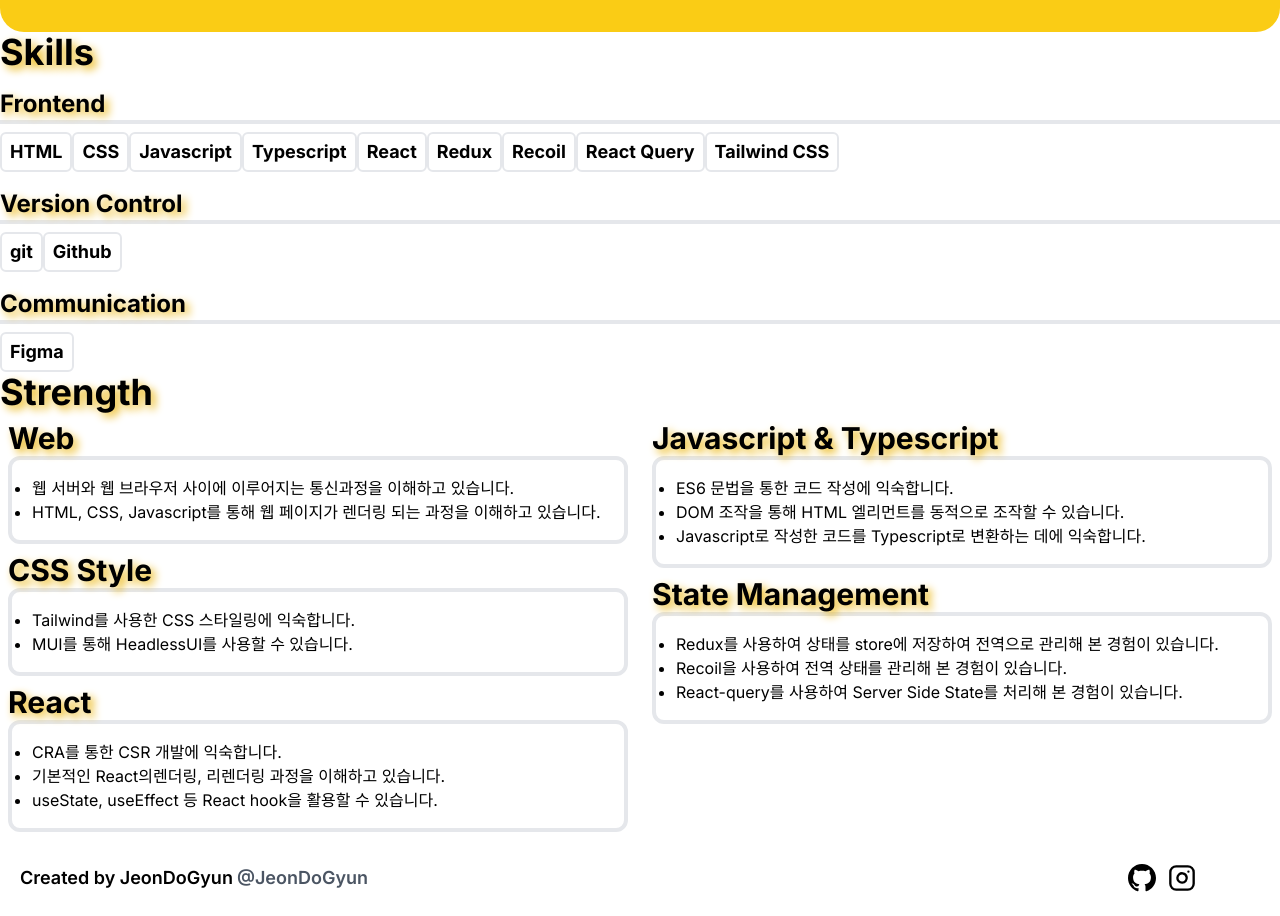
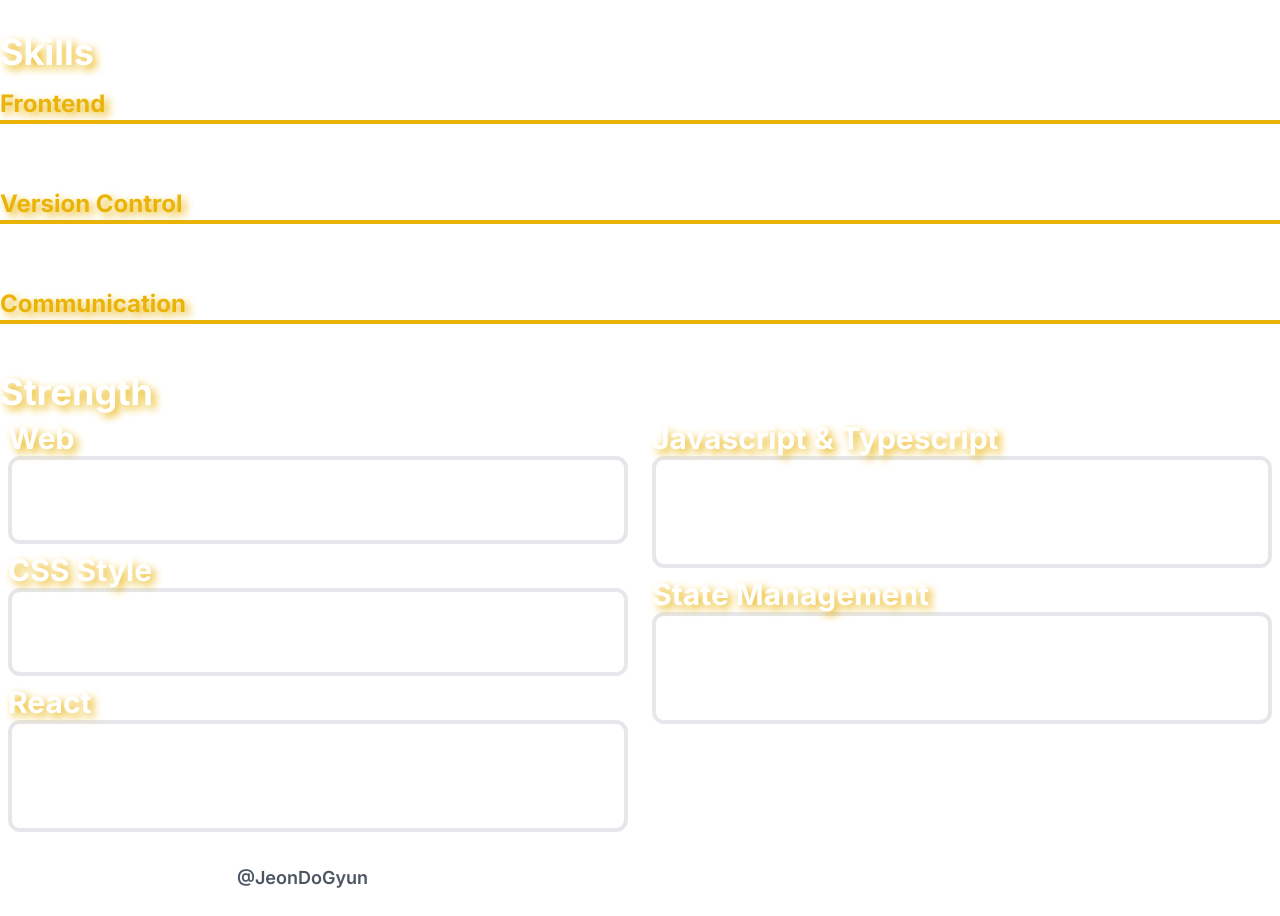
Before and after one commit to JeonDoGyun/NextJS_portfolio, a Next.js app: page / in a window 1280 px wide. Shown: the part 1640-2556 px from the top of the page. Built offline with nearby package versions, Linux system fonts and the light colour scheme.

Commit message:
style: dark모드 삭제로 인한 스타일 변경

```diff
--- a/src/app/components/Footer.tsx
+++ b/src/app/components/Footer.tsx
@@ -5,7 +5,7 @@
   return (
     <footer className="body-font w-[95vw]">
       <div className="container mx-auto py-6 px-5 flex flex-wrap flex-col sm:flex-row font-semibold">
-        <p className="text-lg text-center sm:text-left">
+        <p className="text-lg text-center sm:text-left text-white">
           Created by JeonDoGyun
           <Link
             href="https://github.com/JeonDoGyun"
@@ -17,7 +17,10 @@
           </Link>
         </p>
         <span className="inline-flex sm:ml-auto sm:mt-0 mt-2 justify-center sm:justify-start">
-          <Link href="https://github.com/JeonDoGyun" className="ml-3">
+          <Link
+            href="https://github.com/JeonDoGyun"
+            className="ml-3 text-white"
+          >
             <svg
               fill="currentColor"
               stroke="currentColor"
@@ -33,7 +36,10 @@
               />
             </svg>
           </Link>
-          <Link href="https://www.instagram.com/j_dgn08/" className="ml-3">
+          <Link
+            href="https://www.instagram.com/j_dgn08/"
+            className="ml-3 text-white"
+          >
             <svg
               fill="none"
               stroke="currentColor"
--- a/src/app/components/GNB.tsx
+++ b/src/app/components/GNB.tsx
@@ -8,26 +8,28 @@
       <div className="container mx-auto flex flex-wrap py-5 flex-col md:flex-row items-center">
         <Link
           href="/"
-          className="flex title-font font-semibold items-center text-yellow-500 mb-4 md:mb-0"
+          className="flex title-font font-semibold items-center mb-4 md:mb-0"
         >
-          <span className="ml-3 text-2xl">My Portfolio</span>
+          <span className="ml-3 text-2xl hover:text-yellow-400">
+            My Portfolio
+          </span>
         </Link>
         <nav className="md:ml-auto flex flex-wrap items-center font-semibold text-lg justify-center">
           <Link
             href="/"
-            className="mr-5 hover:text-yellow-700 hover:border-b-2 border-b-yellow-700"
+            className="mr-5 hover:text-yellow-400 hover:border-b-2 border-b-yellow-400"
           >
             Home
           </Link>
           <Link
             href="/projects"
-            className="mr-5 hover:text-yellow-700 hover:border-b-2 border-b-yellow-700"
+            className="mr-5 hover:text-yellow-400 hover:border-b-2 border-b-yellow-400"
           >
             Projects
           </Link>
           <Link
             href="/contact"
-            className="mr-5 hover:text-yellow-700 hover:border-b-2 border-b-yellow-700"
+            className="mr-5 hover:text-yellow-400 hover:border-b-2 border-b-yellow-400"
           >
             Contacts
           </Link>
--- a/src/app/components/Tag.tsx
+++ b/src/app/components/Tag.tsx
@@ -1,6 +1,5 @@
 "use client";
 
-import { useTheme } from "next-themes";
 import { ReactNode } from "react";
 
 interface TagProps {
@@ -8,15 +7,8 @@
 }
 
 const Tag = ({ children }: TagProps) => {
-  const { theme } = useTheme();
-  const hoverColorInfo =
-    theme === "dark"
-      ? "hover:bg-white hover:text-black"
-      : "hover:bg-gray-300 hover:text-white";
   return (
-    <span
-      className={`inline-block px-2 py-1 text-lg font-bold text-center border-2 rounded-md ${hoverColorInfo}`}
-    >
+    <span className="inline-block px-2 py-1 text-lg font-bold border-white text-center border-2 rounded-md hover:text-yellow-500 hover:border-yellow-500">
       {children}
     </span>
   );
--- a/src/app/components/ToggleBtn.tsx
+++ b/src/app/components/ToggleBtn.tsx
@@ -19,7 +19,7 @@
           stroke="currentColor"
           className={
             theme !== "dark"
-              ? "visible w-5 h-5 hover:text-orange-500 fill-current"
+              ? "visible w-5 h-5 hover:text-orange-400 fill-current hover:pb-1 hover:h-6"
               : "invisible w-0 h-0"
           }
         >
@@ -37,7 +37,7 @@
           stroke="currentColor"
           className={
             theme === "dark"
-              ? "visible w-5 h-5 hover:text-yellow-400 fill-current"
+              ? "visible w-5 h-5 hover:text-yellow-400 fill-current hover:pb-1 hover:h-6"
               : "invisible w-0 h-0"
           }
         >
--- a/src/app/sections/IntroSection.tsx
+++ b/src/app/sections/IntroSection.tsx
@@ -1,14 +1,10 @@
 "use client";
 
-import { useTheme } from "next-themes";
 import Banner from "../components/Banner";
 
 const IntroSection = () => {
-  const { theme } = useTheme();
-  const hoverColorInfo =
-    theme !== "dark" ? "bg-yellow-400 text-black" : "bg-yellow-600 text-white";
   return (
-    <section className={`h-screen rounded-3xl ${hoverColorInfo}`}>
+    <section className="h-screen rounded-3xl text-white">
       <article className="introduction">
         <Banner textSize="text-4xl">안녕하세요!</Banner>
         <Banner textSize="text-2xl">
@@ -19,7 +15,7 @@
         <Banner textSize="text-4xl">Info</Banner>
       </article>
       <article className="about-me">
-        <div className="grid grid-cols-3 w-[95%] mx-4">
+        <div className="grid grid-cols-3 mx-4">
           <div className="text-4xl col-span-1 flex flex-col text-center">
             <Banner textSize="text-4xl">About</Banner>
             <Banner textSize="text-4xl">Me</Banner>
--- a/src/app/sections/StrengthSection.tsx
+++ b/src/app/sections/StrengthSection.tsx
@@ -60,26 +60,26 @@
   ];
 
   return (
-    <section className="">
+    <section className="text-white">
       <article className="skills flex flex-col gap-4">
         <Banner textSize="text-4xl">Skills</Banner>
         <div className="frontend-skill-tags">
-          <Banner textSize="text-2xl">Frontend</Banner>
-          <hr className="mb-2 border-2" />
+          <Banner textSize="text-2xl text-yellow-500">Frontend</Banner>
+          <hr className="mb-2 border-2 border-yellow-500" />
           {frontendTags.map((tag, index) => (
             <Tag key={index}>{tag}</Tag>
           ))}
         </div>
         <div className="version-control-skill-tags">
-          <Banner textSize="text-2xl">Version Control</Banner>
-          <hr className="mb-2 border-2" />
+          <Banner textSize="text-2xl text-yellow-500">Version Control</Banner>
+          <hr className="mb-2 border-2 border-yellow-500" />
           {versionControlTags.map((tag, index) => (
             <Tag key={index}>{tag}</Tag>
           ))}
         </div>
         <div className="communication-skill-tags">
-          <Banner textSize="text-2xl">Communication</Banner>
-          <hr className="mb-2 border-2" />
+          <Banner textSize="text-2xl text-yellow-500">Communication</Banner>
+          <hr className="mb-2 border-2 border-yellow-500" />
           <Tag>Figma</Tag>
         </div>
       </article>
```
